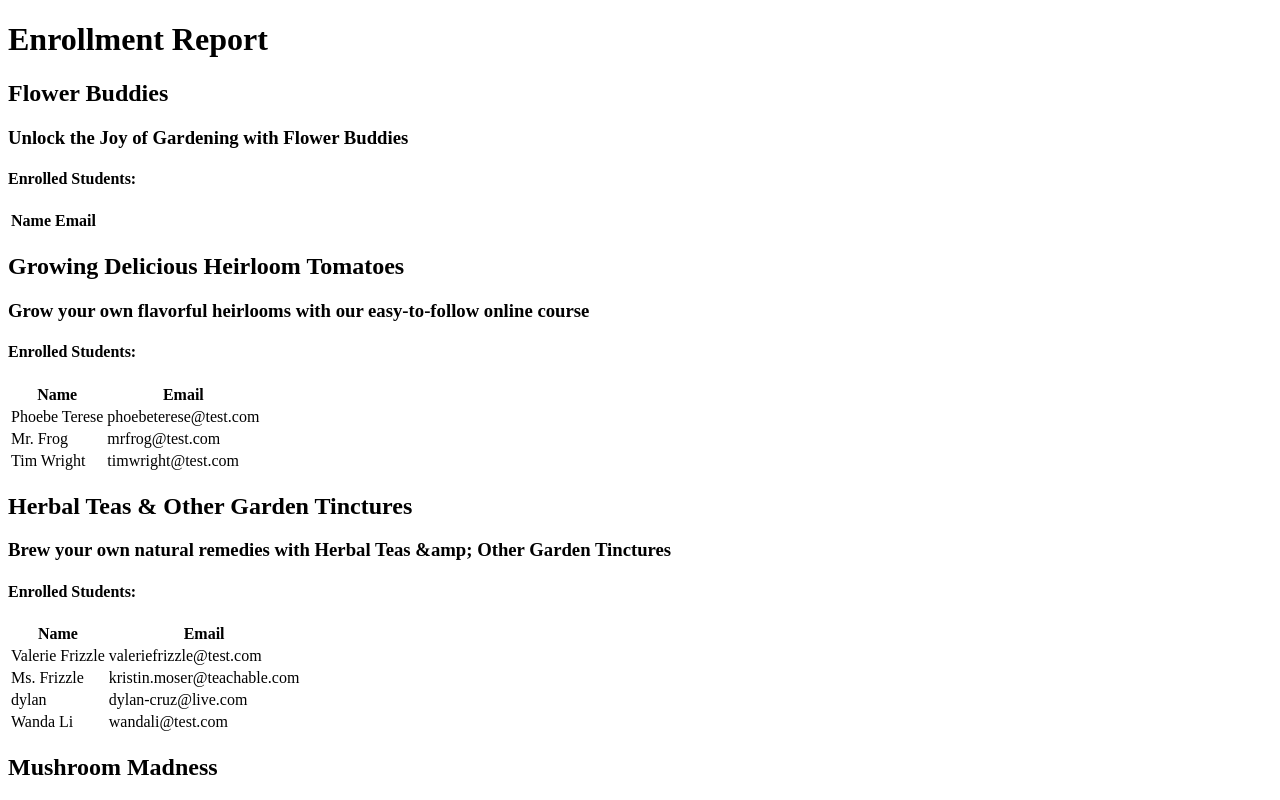
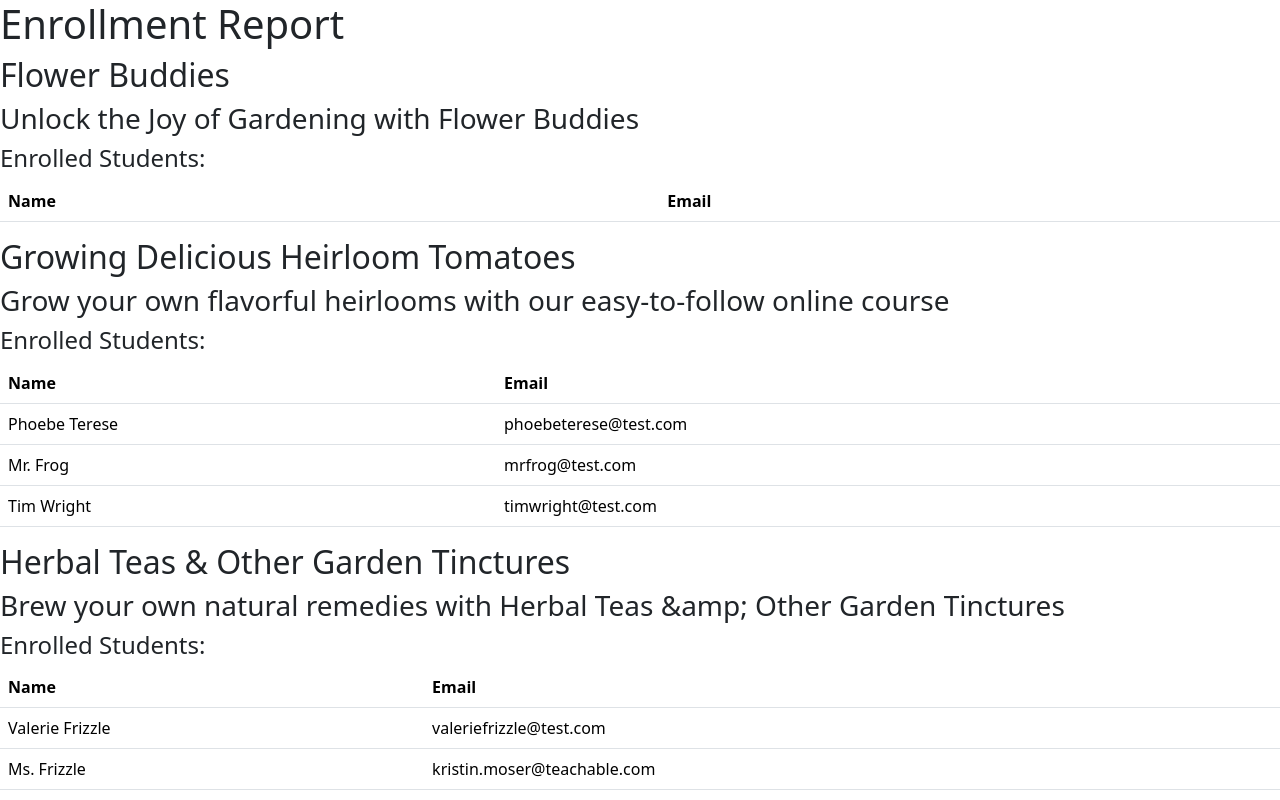
Before and after one commit to Dylan-Cruz/teachable-demo, a Vue app in the folder frontend/: page / in a window 1280 px wide. Shown: the top 800 px of the page. Built offline with nearby package versions, Linux system fonts and the light colour scheme.

Commit message:
add bootstrap

```diff
--- a/frontend/package.json
+++ b/frontend/package.json
@@ -13,6 +13,8 @@
     "format": "prettier --write src/"
   },
   "dependencies": {
+    "@popperjs/core": "^2.11.8",
+    "bootstrap": "^5.3.3",
     "vue": "^3.4.21"
   },
   "devDependencies": {
--- a/frontend/src/App.vue
+++ b/frontend/src/App.vue
@@ -3,7 +3,11 @@ import EnrollmentReport from './components/EnrollmentReport.vue'
 </script>
 
 <template>
-  <main>
-    <EnrollmentReport />
-  </main>
+
+    <head>
+        <meta name="viewport" content="width=device-width, initial-scale=1">
+    </head>
+    <main>
+        <EnrollmentReport />
+    </main>
 </template>
--- a/frontend/src/components/EnrollmentReportCourse.vue
+++ b/frontend/src/components/EnrollmentReportCourse.vue
@@ -11,15 +11,21 @@ defineProps<{
         <h2>{{ course.name }}</h2>
         <h3>{{ course.heading }}</h3>
         <h4>Enrolled Students:</h4>
-        <table>
+        <table class="table">
+            <thead>
                 <tr>
                     <th>Name</th>
                     <th>Email</th>
                 </tr>
+            </thead>
+            <tbody>
                 <tr v-for="user in course.enrolledStudents" :key="user.id">
                     <td>{{ user.name }}</td>
                     <td>{{ user.email }}</td>
                 </tr>
+            </tbody>
         </table>
     </div>
 </template>
+
+<style scoped></style>
--- a/frontend/src/main.ts
+++ b/frontend/src/main.ts
@@ -1,5 +1,8 @@
 
 import { createApp } from 'vue'
 import App from './App.vue'
+import "bootstrap/dist/css/bootstrap.min.css"
+import "bootstrap"
+
 
 createApp(App).mount('#app')
```
Also changed, not shown: 1 other file (tests, documents, lock files or other folders). Lines whose indentation alone changed are shown as unchanged.
